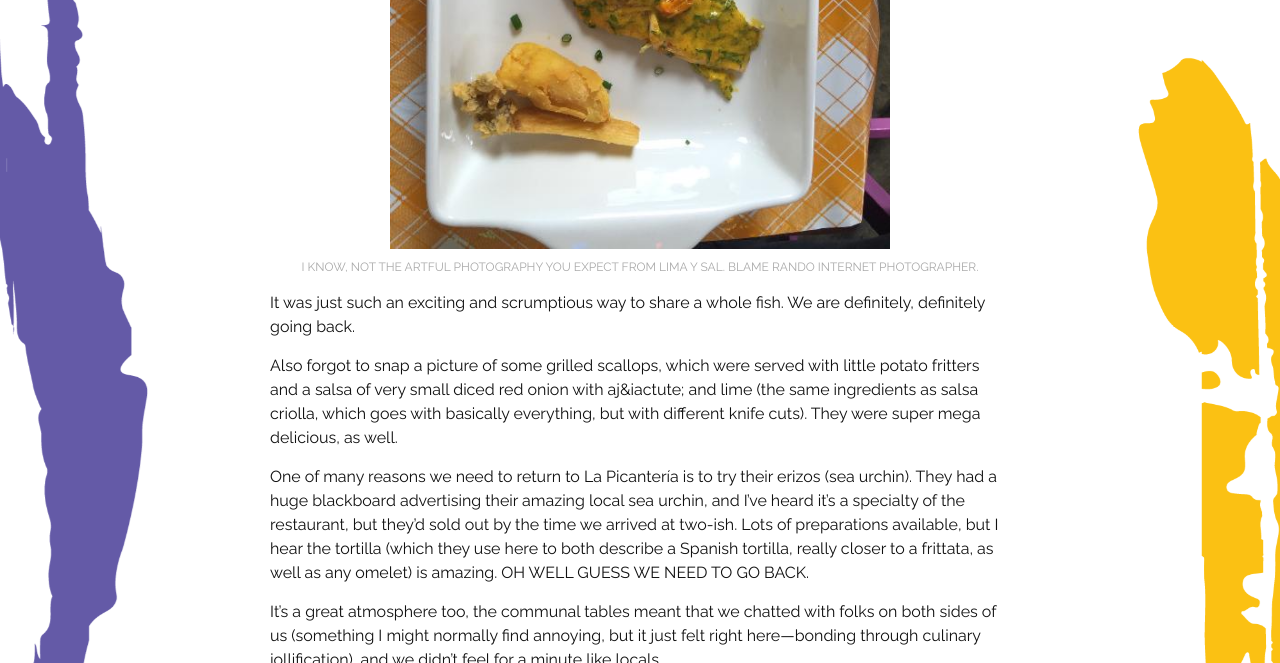
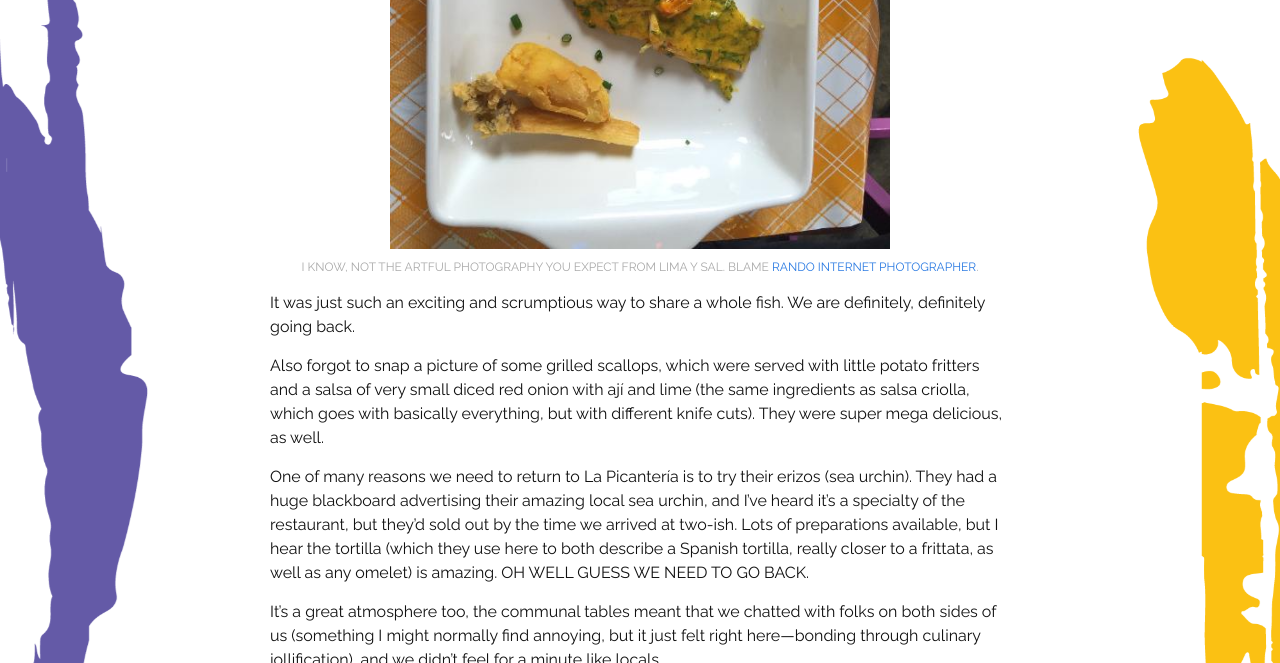
Before and after one commit to bchartoff/lima-y-sal, a Jekyll site: the page built from _posts/2016-08-28-la-picanteria.markdown, in a window 1280 px wide and 900 px high, scrolled down 4710 px, cut to the strip 0-663 px from the top of the window. Built offline with Jekyll 4.4.1, drawn with Linux system fonts in a browser that asks for light colours; some of the changed lines change nothing that is shown; some of the changed text lies outside the part shown.

Commit message:
attribution

```diff
--- a/_posts/2016-08-28-la-picanteria.markdown
+++ b/_posts/2016-08-28-la-picanteria.markdown
@@ -27,18 +27,18 @@ Next was a sudado, or soup, made with aj&iacute; amarillo, a super flavorful but
 Along with the sudado, we had a pan fried filet of cabrillo. We forgot to take a picture, so I grabbed a picture from a stranger off the internet. It more or less looked like this&mdash;crispy skinned fish (from the opposite side as the ceviche), on top of fried yuca and boiled sweet potato chunks, with a sauce which was, basically, a few ladlefuls of sudado broth (our dish had much more sauce than in this picture), plus a stick of butter and some garlic. It was not undelicious.
 
 ![](/lima-y-sal/assets/img/la-picanteria/filet.JPG)
-*I know, not the artful photography you expect from Lima y Sal. Blame rando internet photographer.*
+*I know, not the artful photography you expect from Lima y Sal. Blame [rando internet photographer](https://www.tripadvisor.com/ShowUserReviews-g294316-d3781380-r381732791-La_Picanteria-Lima_Lima_Region.html#UR381732791).*
 
 It was just such an exciting and scrumptious way to share a whole fish. We are definitely, definitely going back.
 
-Also forgot to snap a picture of some grilled scallops, which were served with little potato fritters and a salsa of very small diced red onion with aj&iactute; and lime (the same ingredients as salsa criolla, which goes with basically everything, but with different knife cuts). They were super mega delicious, as well.
+Also forgot to snap a picture of some grilled scallops, which were served with little potato fritters and a salsa of very small diced red onion with aj&iacute; and lime (the same ingredients as salsa criolla, which goes with basically everything, but with different knife cuts). They were super mega delicious, as well.
 
 One of many reasons we need to return to La Picanter&iacute;a is to try their erizos (sea urchin). They had a huge blackboard advertising their amazing local sea urchin, and I've heard it's a specialty of the restaurant, but they'd sold out by the time we arrived at two-ish. Lots of preparations available, but I hear the tortilla (which they use here to both describe a Spanish tortilla, really closer to a frittata, as well as any omelet) is amazing. OH WELL GUESS WE NEED TO GO BACK.
 
 It's a great atmosphere too, the communal tables meant that we chatted with folks on both sides of us (something I might normally find annoying, but it just felt right here&mdash;bonding through culinary jollification), and we didn't feel for a minute like locals.
 
 ![](/lima-y-sal/assets/img/la-picanteria/interior.JPG)
-*Another photo stolen from the internet...We were not the best documenters*
+*Another photo [stolen from the internet](https://pickuptheforkbuenosaires.files.wordpress.com/2013/10/img_1886.jpg)...We were not the best documenters*
 
 As a contrast, Nat and I had a date night a few weeks ago at Fiesta, Hector Solis' other Lima restaurant, and while the food was great (in particular a ceviche a la brasa&mdash;fish and erizo slow cooked over hot coals with ceviche flavors), the atmosphere was a little anemic. White table cloths, pushy waiters, and gringoes as far as the eye could see.
 
```
